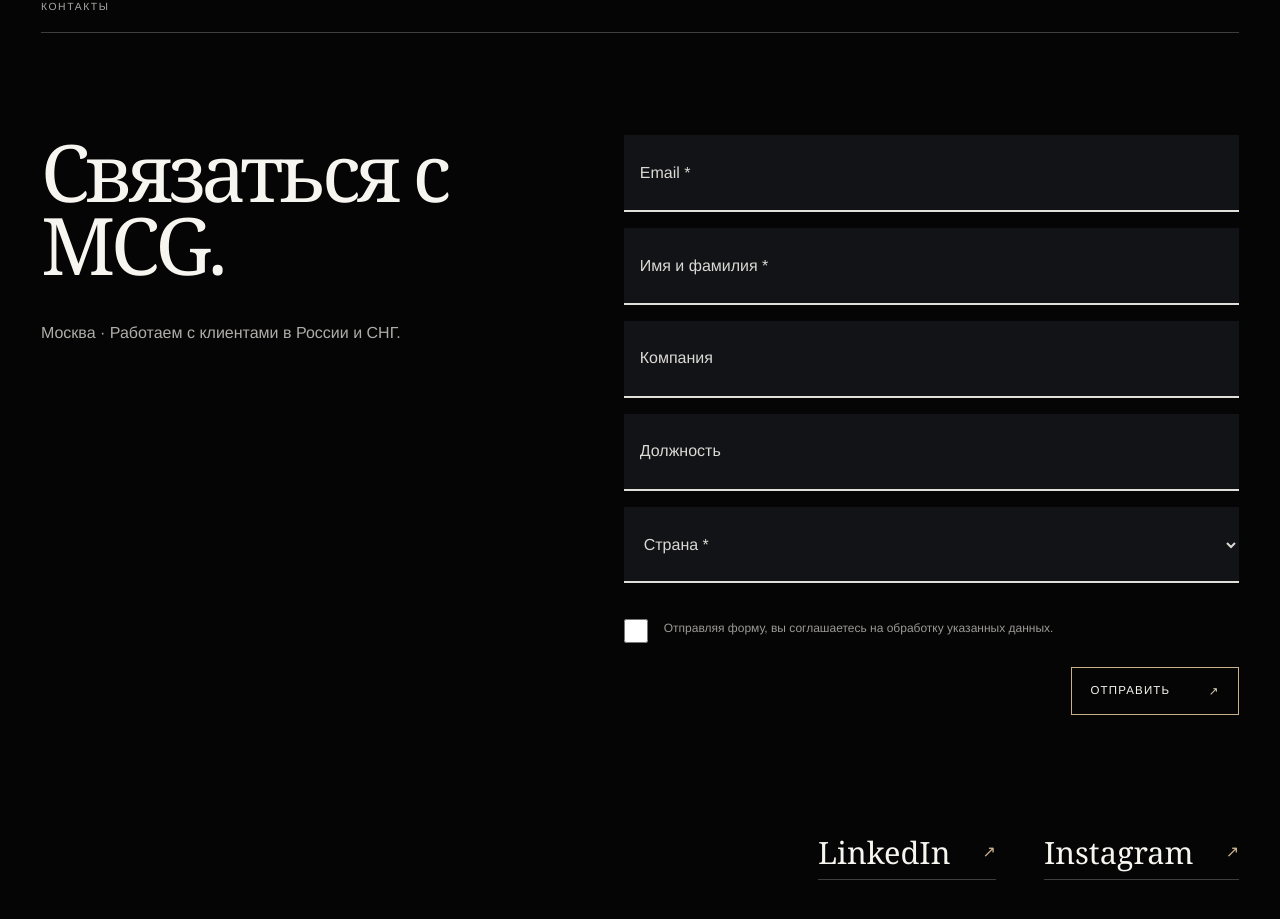
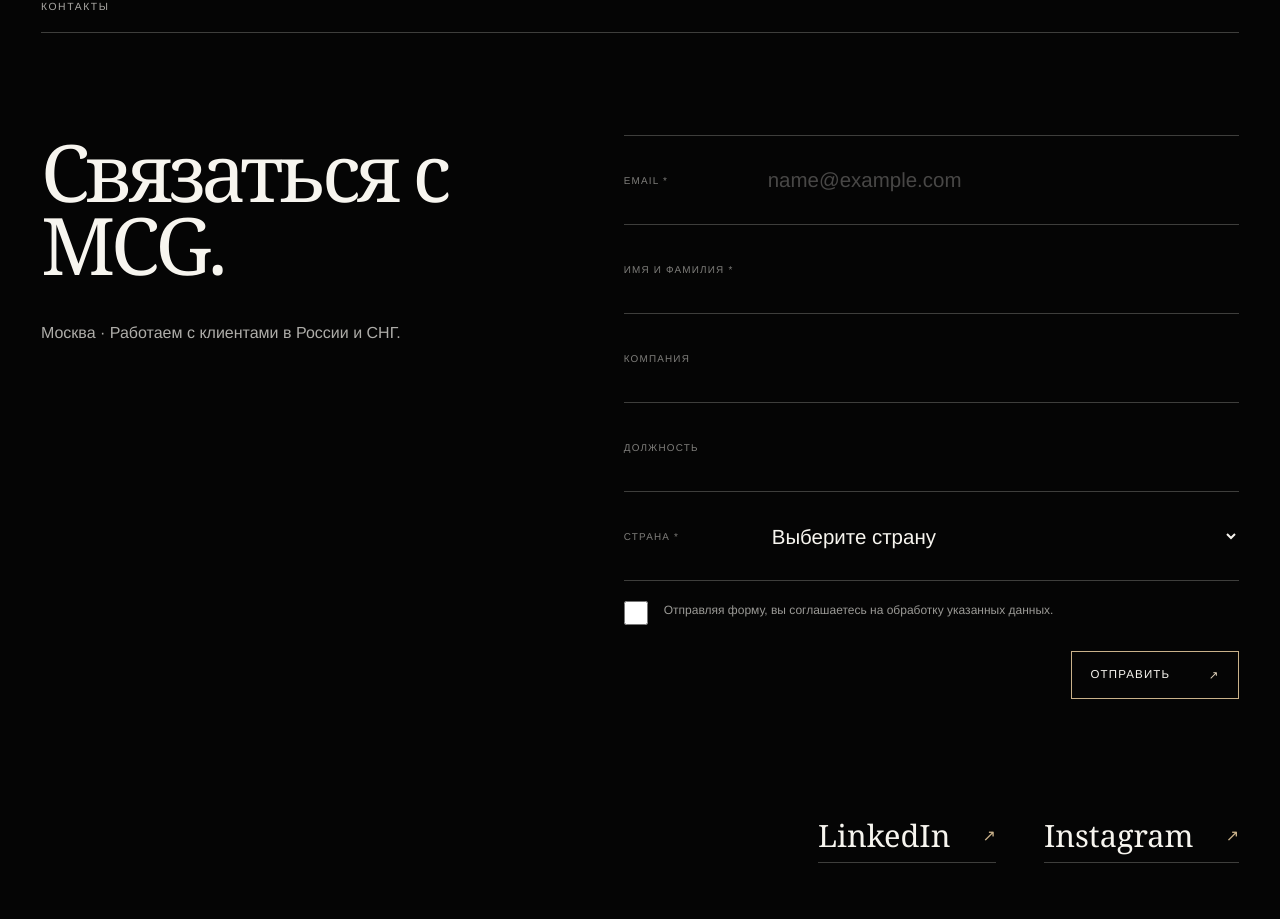
Before and after one commit to miheenko-i/mcg, a Next.js app: page / in a window 1280 px wide. Shown: the part 4059-4978 px from the top of the page. Built offline with nearby package versions, Linux system fonts and the light colour scheme.

Commit message:
Restore streamlined MCG contact form styling

```diff
--- a/app/globals.css
+++ b/app/globals.css
@@ -275,25 +275,37 @@ main { overflow: clip; }
 .contact-layout { display: grid; grid-template-columns: minmax(0, 0.85fr) minmax(28rem, 1.15fr); gap: 10vw; padding-top: clamp(5rem, 8vw, 8rem); }
 .contact h2 { max-width: 7em; margin: 0; font-size: clamp(3.8rem, 6.2vw, 7.2rem); letter-spacing: -0.055em; line-height: 0.92; }
 .contact-copy > p { max-width: 26rem; margin: 2.4rem 0 0; color: var(--muted-light); font-size: 1rem; line-height: 1.6; }
-.contact-form { display: grid; gap: 1rem; }
-.contact-form .reference-field { display: block; padding: 0; border: 0; background: #121316; }
+.contact-form { border-top: 1px solid var(--line-light); }
+.contact-form .reference-field {
+  display: grid;
+  grid-template-columns: 8rem 1fr;
+  gap: 1rem;
+  align-items: center;
+  padding: 1.4rem 0;
+  border-bottom: 1px solid var(--line-light);
+}
+.contact-form .reference-field > span {
+  color: rgba(247,245,239,0.5);
+  font-size: 0.62rem;
+  letter-spacing: 0.12em;
+  text-transform: uppercase;
+}
 .contact-form .reference-field input,
 .contact-form .reference-field select {
   width: 100%;
-  min-height: 4.8rem;
-  padding: 1.15rem 1rem;
+  min-height: 2.7rem;
+  padding: 0.45rem 0;
   border: 0;
-  border-bottom: 2px solid rgba(247,245,239,0.9);
   outline: 0;
   background: transparent;
   color: var(--white);
   font-family: 'LINE Seed JP', 'Helvetica Neue', Arial, sans-serif;
-  font-size: clamp(1rem, 1.15vw, 1.18rem);
+  font-size: clamp(1.25rem, 1.6vw, 1.8rem);
   font-weight: 300;
 }
-.contact-form .reference-field input::placeholder { color: rgba(247,245,239,0.88); opacity: 1; }
-.contact-form .reference-field select { cursor: pointer; color: rgba(247,245,239,0.88); }
-.contact-form .reference-field select option { background: #121316; color: var(--white); }
+.contact-form .reference-field input::placeholder { color: rgba(247,245,239,0.28); opacity: 1; }
+.contact-form .reference-field select { cursor: pointer; }
+.contact-form .reference-field select option { background: var(--ink); color: var(--white); }
 .contact-form .consent-row {
   display: grid;
   grid-template-columns: 1.5rem 1fr;
@@ -305,7 +317,7 @@ main { overflow: clip; }
 }
 .contact-form .consent-row input { width: 1.5rem; height: 1.5rem; margin: 0; accent-color: var(--sand); }
 .contact-form .consent-row span { max-width: 33rem; color: rgba(247,245,239,0.62); font-size: 0.75rem; line-height: 1.55; }
-.form-bottom { display: flex; justify-content: flex-end; padding-top: 0.5rem; }
+.form-bottom { display: flex; justify-content: flex-end; padding-top: 1.6rem; }
 .submit-button { display: flex; min-width: 10.5rem; justify-content: space-between; padding: 1rem 1.15rem; border: 1px solid var(--sand); background: transparent; color: var(--white); font-size: 0.72rem; letter-spacing: 0.1em; text-transform: uppercase; }
 .submit-button span { color: var(--sand-bright); }
 .contact-socials { display: flex; gap: 1rem 3rem; justify-content: flex-end; margin-top: clamp(6rem, 9vw, 9rem); }
@@ -421,9 +433,8 @@ footer p:last-child { text-align: right; }
   .contact-layout { gap: 3.5rem; padding-top: 4rem; }
   .contact h2 { font-size: clamp(3.1rem, 13vw, 4.6rem); }
   .contact-copy > p { margin-top: 1.8rem; font-size: 1rem; }
-  .contact-form { gap: 0.8rem; }
-  .contact-form .reference-field { padding: 0; }
-  .contact-form .reference-field input, .contact-form .reference-field select { min-height: 4.4rem; padding: 1rem 0.85rem; font-size: 1rem; }
+  .contact-form .reference-field { grid-template-columns: 1fr; gap: 0.75rem; padding: 1.2rem 0; }
+  .contact-form .reference-field input, .contact-form .reference-field select { min-height: 2.65rem; padding: 0.35rem 0; font-size: 1.22rem; }
   .contact-form .consent-row { grid-template-columns: 1.4rem 1fr; gap: 0.85rem; padding-top: 1rem; }
   .contact-form .consent-row input { width: 1.4rem; height: 1.4rem; }
   .form-bottom { align-items: stretch; flex-direction: column; gap: 1.5rem; }
--- a/app/page.tsx
+++ b/app/page.tsx
@@ -149,11 +149,11 @@ export default function Home() {
         <div className="contact-layout">
           <div className="contact-copy" data-reveal><h2>{t.contactTitle}</h2><p>{t.contactText}</p></div>
           <form className="contact-form" onSubmit={submitContact} data-reveal data-reveal-delay="1">
-            <label className="reference-field"><input name="email" type="email" autoComplete="email" placeholder={`${t.email} *`} aria-label={t.email} required /></label>
-            <label className="reference-field"><input name="name" type="text" autoComplete="name" placeholder={`${t.fullName} *`} aria-label={t.fullName} required /></label>
-            <label className="reference-field"><input name="company" type="text" autoComplete="organization" placeholder={t.company} aria-label={t.company} /></label>
-            <label className="reference-field"><input name="job-title" type="text" autoComplete="organization-title" placeholder={t.jobTitle} aria-label={t.jobTitle} /></label>
-            <label className="reference-field select-field"><select key={language} name="country" defaultValue="" aria-label={t.country} required><option value="" disabled>{t.country} *</option>{t.countries.map((country) => <option key={country} value={country}>{country}</option>)}</select></label>
+            <label className="reference-field"><span>{t.email} *</span><input name="email" type="email" autoComplete="email" placeholder="name@example.com" required /></label>
+            <label className="reference-field"><span>{t.fullName} *</span><input name="name" type="text" autoComplete="name" required /></label>
+            <label className="reference-field"><span>{t.company}</span><input name="company" type="text" autoComplete="organization" /></label>
+            <label className="reference-field"><span>{t.jobTitle}</span><input name="job-title" type="text" autoComplete="organization-title" /></label>
+            <label className="reference-field select-field"><span>{t.country} *</span><select key={language} name="country" defaultValue="" required><option value="" disabled>{t.countryHint}</option>{t.countries.map((country) => <option key={country} value={country}>{country}</option>)}</select></label>
             <label className="consent-row"><input name="consent" type="checkbox" required /><span>{sent ? t.sent : t.privacy}</span></label>
             <div className="form-bottom"><button type="submit" className="submit-button">{t.send}<span>↗</span></button></div>
           </form>
```
